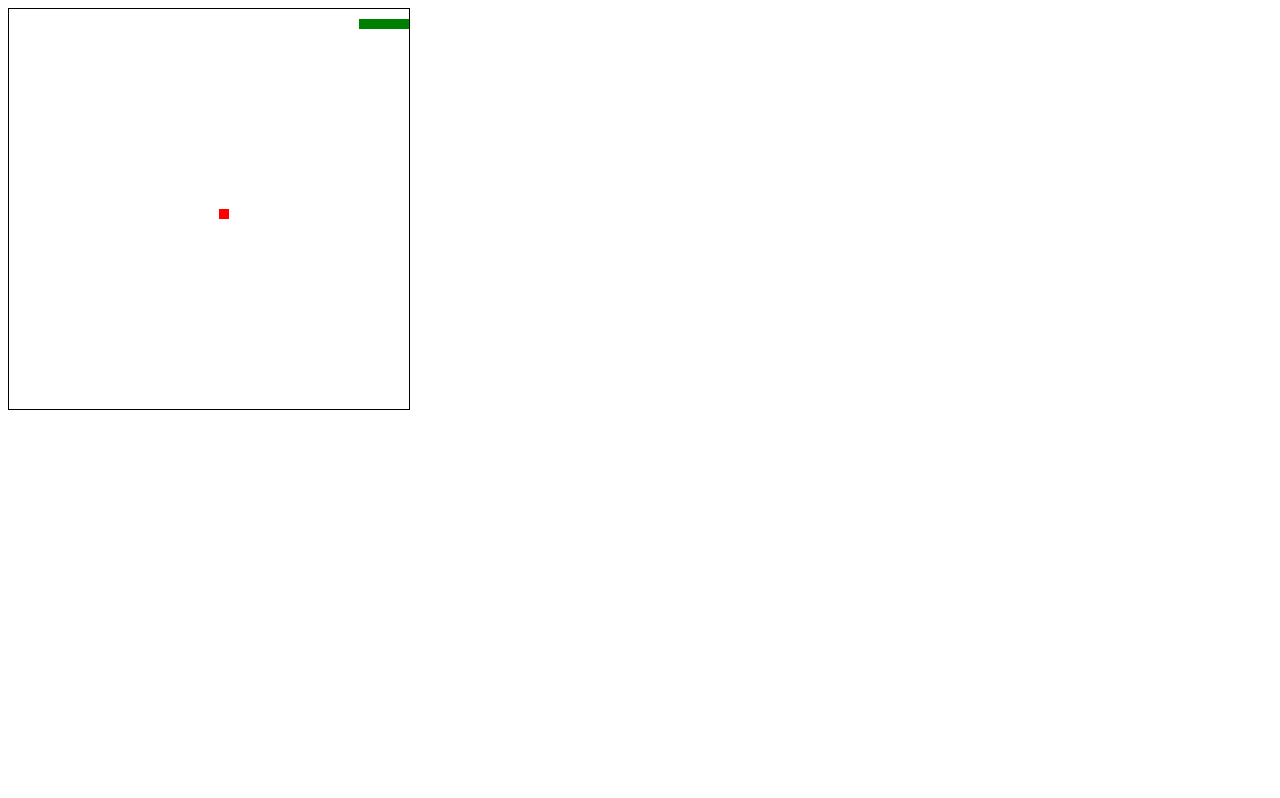
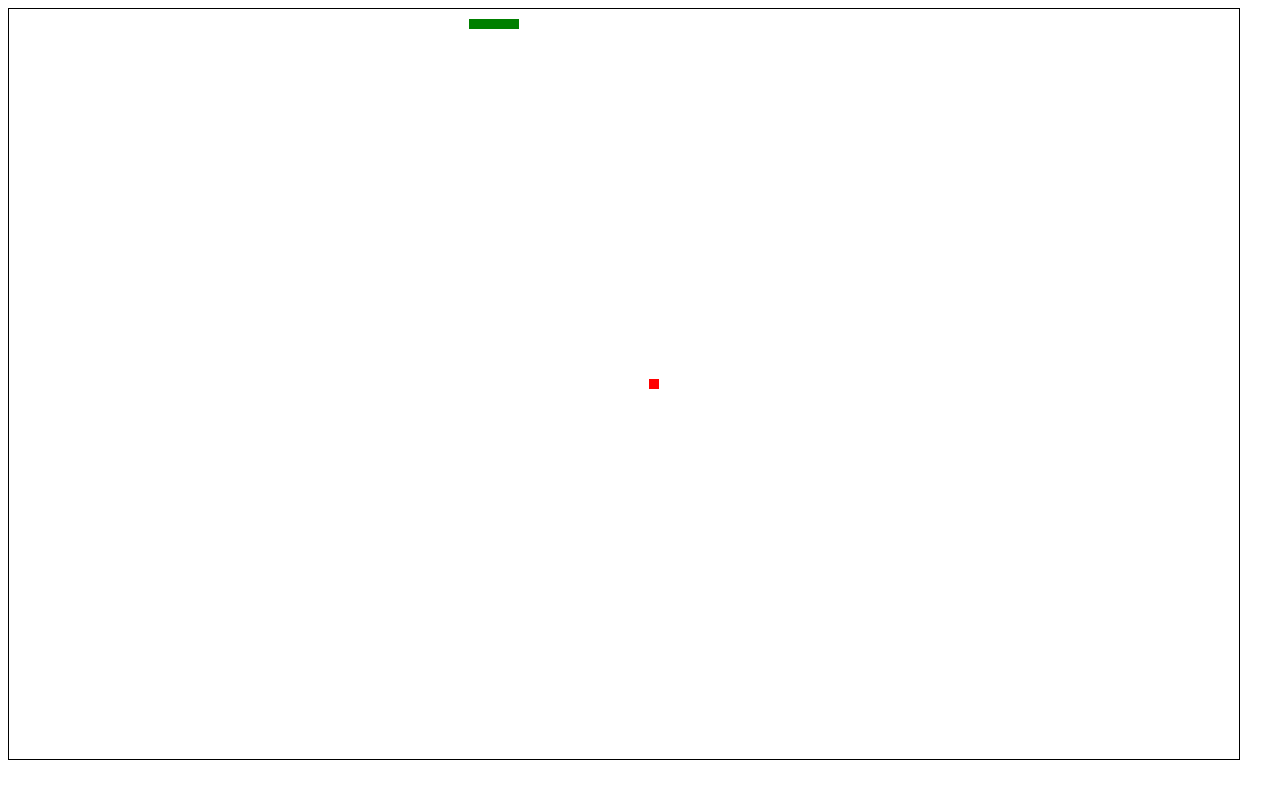
Before and after one commit to Play-bee/snake.github.io, a plain HTML site: page index.html in a window 1280 px wide. Drawn offline with Linux system fonts and the light colour scheme.

Commit message:
Add files via upload

```diff
--- a/index.html
+++ b/index.html
@@ -6,7 +6,10 @@
     <link rel="stylesheet" href="index.css">
 </head>
 <body>
-    <canvas id="canvas"></canvas>
-    <script src="index.js"></script>
-</body>
+    <div class="container">
+        <canvas id="canvas"></canvas>
+        <script src="index.js"></script>
+    </body>
+    </div>
+
 </html>
--- a/index.js
+++ b/index.js
@@ -1,8 +1,11 @@
 // Establecer el tamaño del canvas
 const canvas = document.getElementById("canvas");
 const ctx = canvas.getContext("2d");
-const width = canvas.width = 400;
-const height = canvas.height = 400;
+// const width = canvas.width = 400;
+// const height = canvas.height = 400;
+const width = canvas.width = innerWidth - 50;
+const height = canvas.height = innerHeight - 50;
+
 
 // Variables de la serpiente
 let snake = [];
```
Also changed, not shown: index.css (+7 -0 lines).
